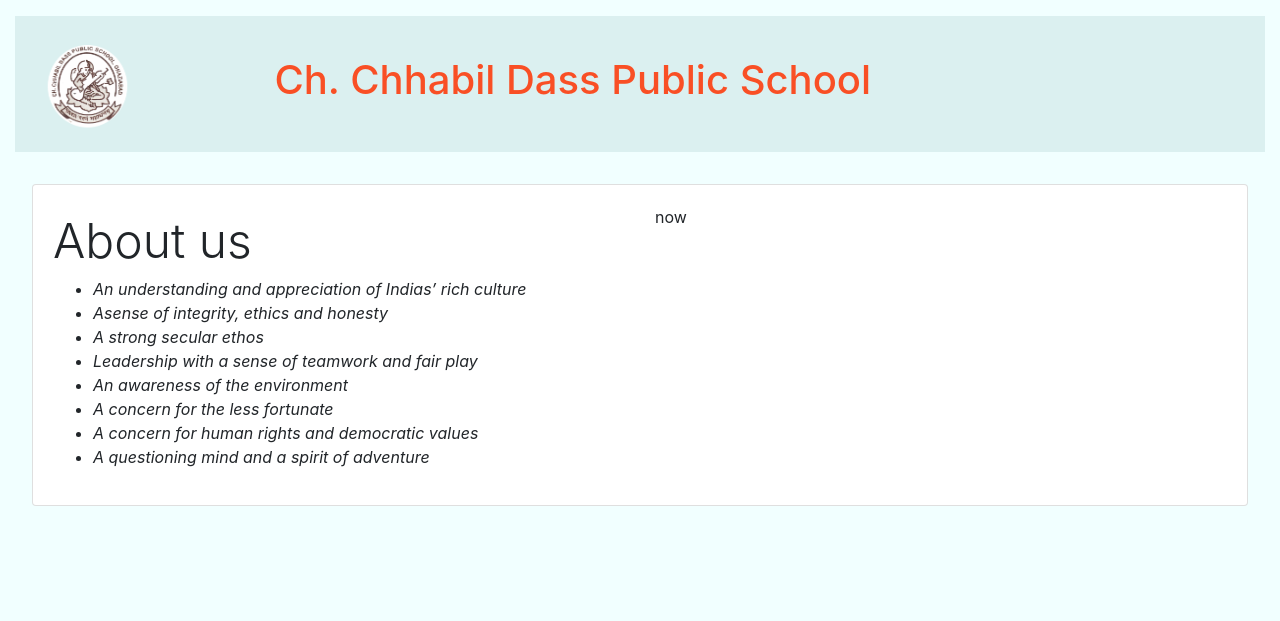
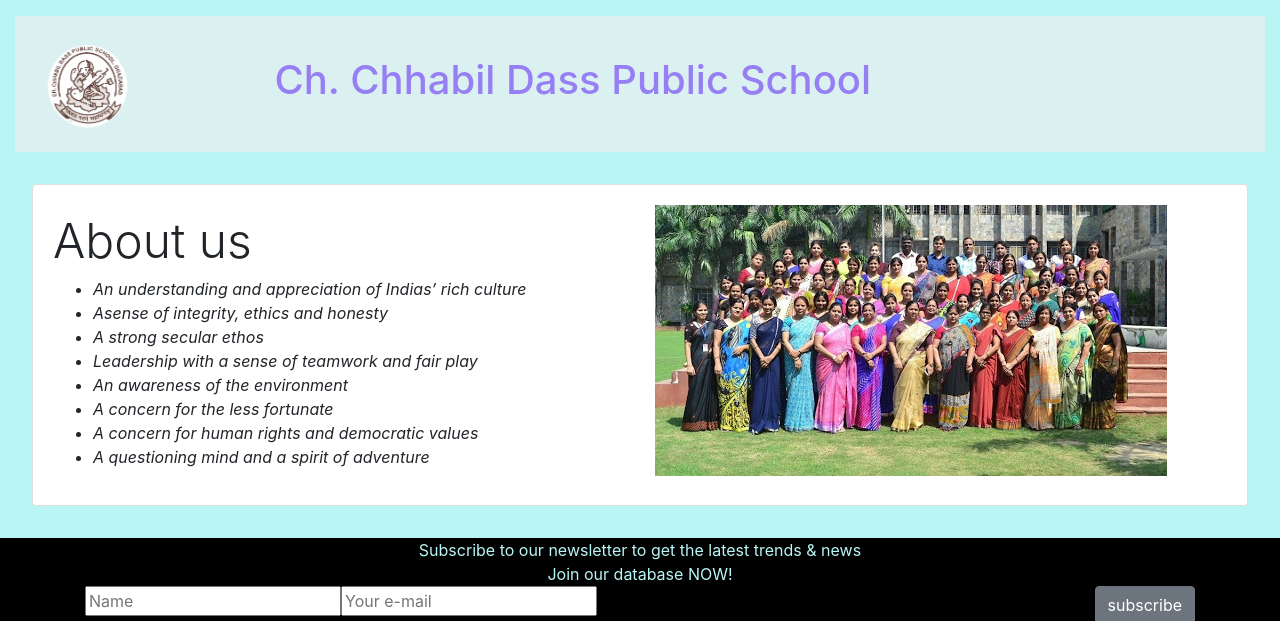
Before and after one commit to harsh1330/for_heroku_deploy, a Django app: page /aboutus/ in a window 1280 px wide. Shown: the top 621 px of the page. Before the commit the page ends 506 px from the top, so only its background shows below. Run offline with Django 3.2, Linux system fonts and the light colour scheme; some libraries are stand-ins or nearby versions.

Commit message:
About us

```diff
--- a/templates/aboutus.html
+++ b/templates/aboutus.html
@@ -2,8 +2,7 @@
 {% load static %}
 {% block content %}
 
-<div class="container-fluid" style="padding: 2rem;">
-    <div class="card">
+<div class="card" style="margin: 2rem;">
     <div class="card-body">
         <div class="row">
             <div class="col-md">
@@ -22,8 +21,7 @@
                     </i></ul>
             </div>
             <div class="col-md">
-                    now
-                </div>
+                <img src="{% static 'images/teachers.jpg' %}" class="img-fluid">
             </div>
         </div>
     </div>
--- a/templates/base.html
+++ b/templates/base.html
@@ -6,7 +6,6 @@
     <!-- Required meta tags -->
     <meta charset="utf-8">
     <meta name="viewport" content="width=device-width, initial-scale=1, shrink-to-fit=no">
-
     <!-- Bootstrap CSS -->
     <link rel="stylesheet" href="https://stackpath.bootstrapcdn.com/bootstrap/4.5.0/css/bootstrap.min.css"
         integrity="sha384-9aIt2nRpC12Uk9gS9baDl411NQApFmC26EwAOH8WgZl5MYYxFfc+NcPb1dKGj7Sk" crossorigin="anonymous">
@@ -14,7 +13,8 @@
     <title>CCDPS</title>
 </head>
 
-<body style="background-color: #F1FFFF;">
+<body style="background-color: rgb(185, 245, 245);">
+    <div class="bg"></div>
 
     <!---LOGO-->
     <div class="container-fluid" style="margin-top: 1rem;">
@@ -24,14 +24,19 @@
                 <img src="{% static 'images/logo.png' %}" width="110" height="110" class="d-inline-block align-top"
                     alt="" loading="lazy">
             </a>
-            <div style="margin:0 100mm 0 auto; color:#F94F25">
+            <div style="margin:0 100mm 0 auto; color:#967FF4">
                 <h1>Ch. Chhabil Dass Public School</h1>
             </div>
         </nav>
     </div>
 
+
+
     {% block content %}
     {% endblock %}
+
+    {% include 'footer.html' %}
+
 
     <!-- Optional JavaScript -->
     <!-- jQuery first, then Popper.js, then Bootstrap JS -->
--- /dev/null
+++ b/templates/footer.html
@@ -0,0 +1,97 @@
+{% load static %}
+<!-- Footer -->
+
+<footer class="main-footer" style="background-color: black; color:rgb(185, 245, 245);">
+    <div class="parallax_background parallax-window" data-parallax="scroll"
+        data-image-src="{% static 'images/footer_1.jpg' %}" data-speed="0.8"></div>
+    <div class="container">
+        <div class="row">
+            <div class="col">
+                <div class="newsletter">
+                    <div class="newsletter_title_container text-center">
+                        <div class="newsletter_title">Subscribe to our newsletter to get the latest trends &
+                            news</div>
+                        <div class="newsletter_subtitle">Join our database NOW!</div>
+                    </div>
+                    <div class="newsletter_form_container">
+                        <form action="#"
+                            class="newsletter_form d-flex flex-md-row flex-column align-items-start justify-content-between"
+                            id="newsletter_form">
+                            <div class="d-flex flex-md-row flex-column align-items-start justify-content-between">
+                                <div><input type="text" class="newsletter_input newsletter_input_name"
+                                        id="newsletter_input_name" placeholder="Name" required="required">
+                                    <div class="input_border"></div>
+                                </div>
+                                <div><input type="email" class="newsletter_input newsletter_input_email"
+                                        id="newsletter_input_email" placeholder="Your e-mail" required="required">
+                                    <div class="input_border"></div>
+                                </div>
+                            </div>
+                            <div><button class="btn btn-secondary">subscribe</button></div>
+                        </form>
+                    </div>
+                </div>
+            </div>
+        </div>
+        <div class="row footer_contact_row">
+            <div class="col-xl-10 offset-xl-1">
+                <div class="row">
+
+                    <!-- Footer Contact Item -->
+                    <div class="col-xl-4 footer_contact_col">
+                        <div
+                            class="footer_contact_item d-flex flex-column align-items-center justify-content-start text-center">
+                            <div class="footer_contact_icon"><img src="{% static 'images/sign.svg' %}" alt="">
+                            </div>
+                            <div class="footer_contact_title">give us a call</div>
+                            <div class="footer_contact_list">
+                                <ul>
+                                    <li>Office Landline: +44 5567 32 664 567</li>
+                                    <li>Mobile: +44 5567 89 3322 332</li>
+                                </ul>
+                            </div>
+                        </div>
+                    </div>
+
+                    <!-- Footer Contact Item -->
+                    <div class="col-xl-4 footer_contact_col">
+                        <div
+                            class="footer_contact_item d-flex flex-column align-items-center justify-content-start text-center">
+                            <div class="footer_contact_icon"><img src="{% static 'images/trekking.svg' %}" alt="">
+                            </div>
+                            <div class="footer_contact_title">come & drop by</div>
+                            <div class="footer_contact_list">
+                                <ul style="max-width:190px">
+                                    <li>4124 Barnes Street, Sanford, FL 32771</li>
+                                </ul>
+                            </div>
+                        </div>
+                    </div>
+
+                    <!-- Footer Contact Item -->
+                    <div class="col-xl-4 footer_contact_col">
+                        <div
+                            class="footer_contact_item d-flex flex-column align-items-center justify-content-start text-center">
+                            <div class="footer_contact_icon"><img src="{% static 'images/around.svg' %}" alt="">
+                            </div>
+                            <div class="footer_contact_title">send us a message</div>
+                            <div class="footer_contact_list">
+                                <ul>
+                                    <li>youremail@gmail.com</li>
+                                    <li>Office@yourbusinessname.com</li>
+                                </ul>
+                            </div>
+                        </div>
+                    </div>
+
+                </div>
+            </div>
+        </div>
+    </div>
+    <div class="col text-center">
+        Copyright &copy;
+        <script>document.write(new Date().getFullYear());</script> All rights reserved | This Web Template is made
+        with <i class="fa fa-heart-o" aria-hidden="true"></i> by <a href="#"
+            target="_blank">Harsh</a>
+    </div>
+</footer>
```
Also changed, not shown: static/images/background.jpg (added), static/images/img1.jfif (added), static/images/img2.jfif (added), static/images/teachers.jpg (added). Lines whose indentation alone changed are shown as unchanged.
